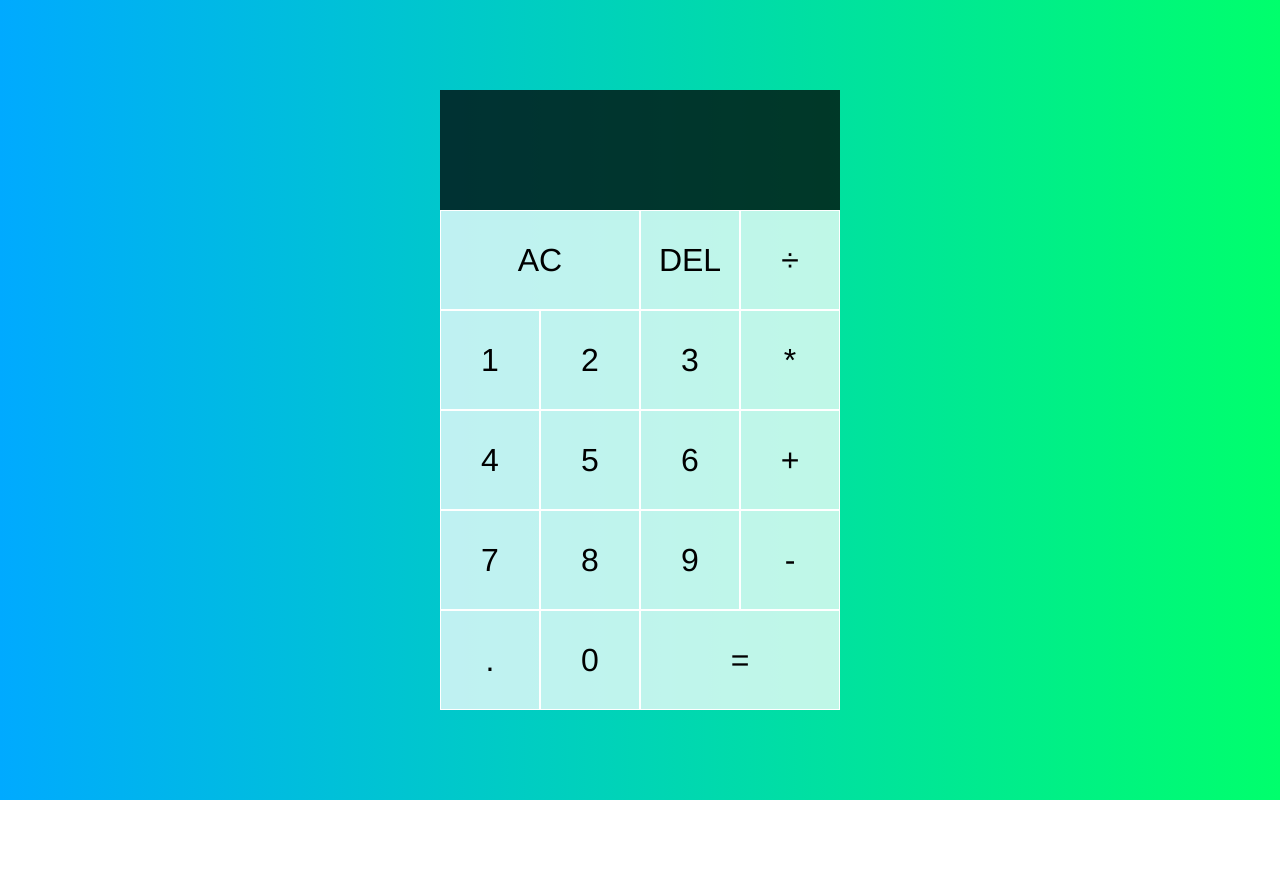
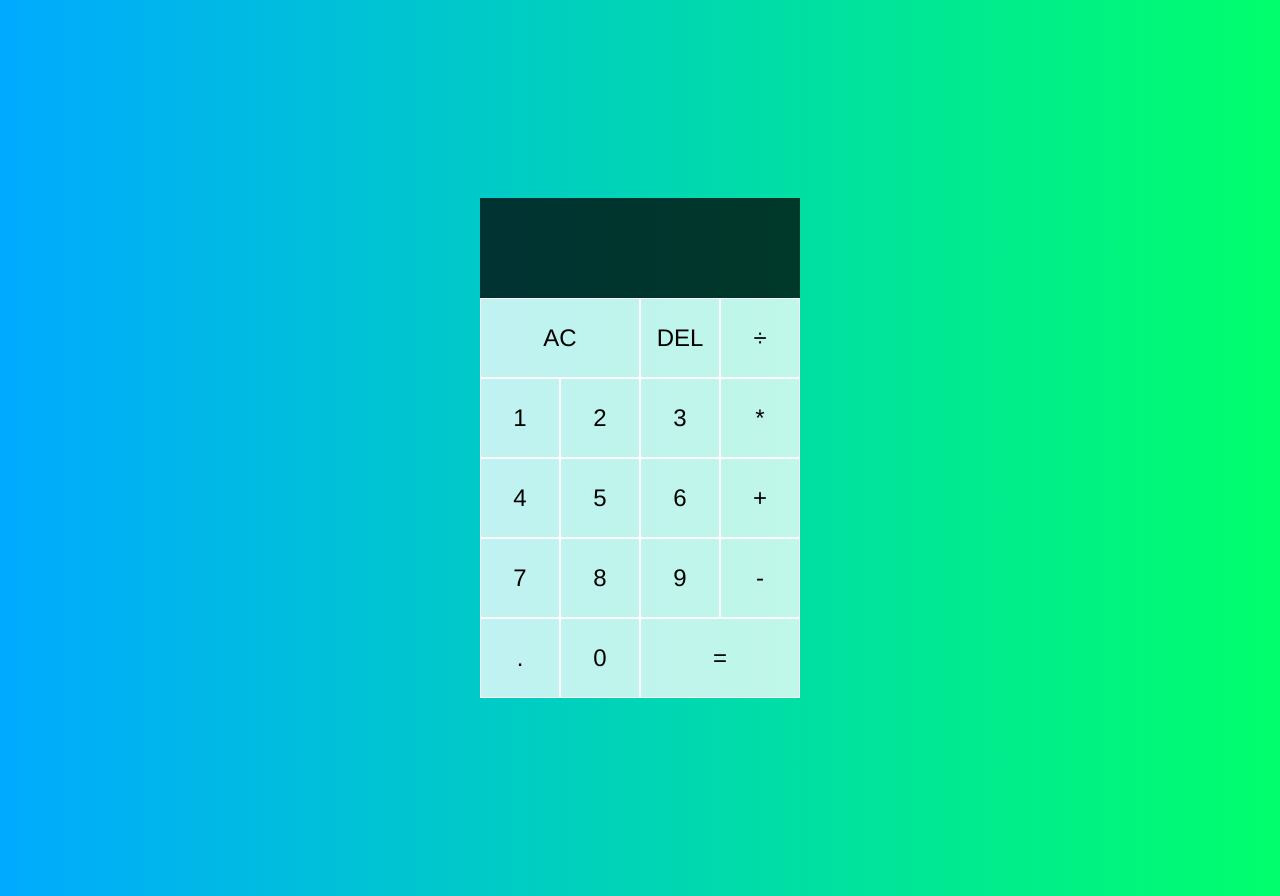
Before and after one commit to arshdeepdgreat/calculator_in_js, a plain HTML site: page index.html in a window 1280 px wide. Before the commit the page ends 800 px from the top, so only its background shows below. Drawn offline with Linux system fonts and the light colour scheme.

Commit message:
changes to UI

```diff
--- a/index.html
+++ b/index.html
@@ -9,6 +9,7 @@
     <script src="script.js" defer></script>
 </head>
 <body>
+  <div class="container">
     <div class="calculator-grid">
         <div class="output">
             <div data-previous-operand class="previous-operand">
@@ -36,5 +37,6 @@
         <button data-number>0</button>
         <button class="span-two" data-equals>=</button>
     </div>
+</div>
 </body>
 </html>
--- a/styles.css
+++ b/styles.css
@@ -14,12 +14,12 @@ body{
     justify-content: center;
     align-content: center;
     min-height: 100vh;
-    grid-template-columns: repeat(4,100px);
-    grid-template-rows: minmax(120px,auto)repeat(5,100px);
+    grid-template-columns: repeat(4,80px);
+    grid-template-rows: minmax(100px,auto)repeat(5,80px);
 }
 .calculator-grid > button{
     cursor: pointer;
-    font-size:2rem;
+    font-size:1.5rem;
     border: 1px solid white;
     outline: none;
     background-color:rgba(255,255,255,0.75)
@@ -50,3 +50,7 @@ body{
     color:rgba(255,255,255,1.0);
     font-size:2.5rem;
 }
+.container{
+    margin-top:3rem;
+    margin-bottom:3rem;
+}
```
